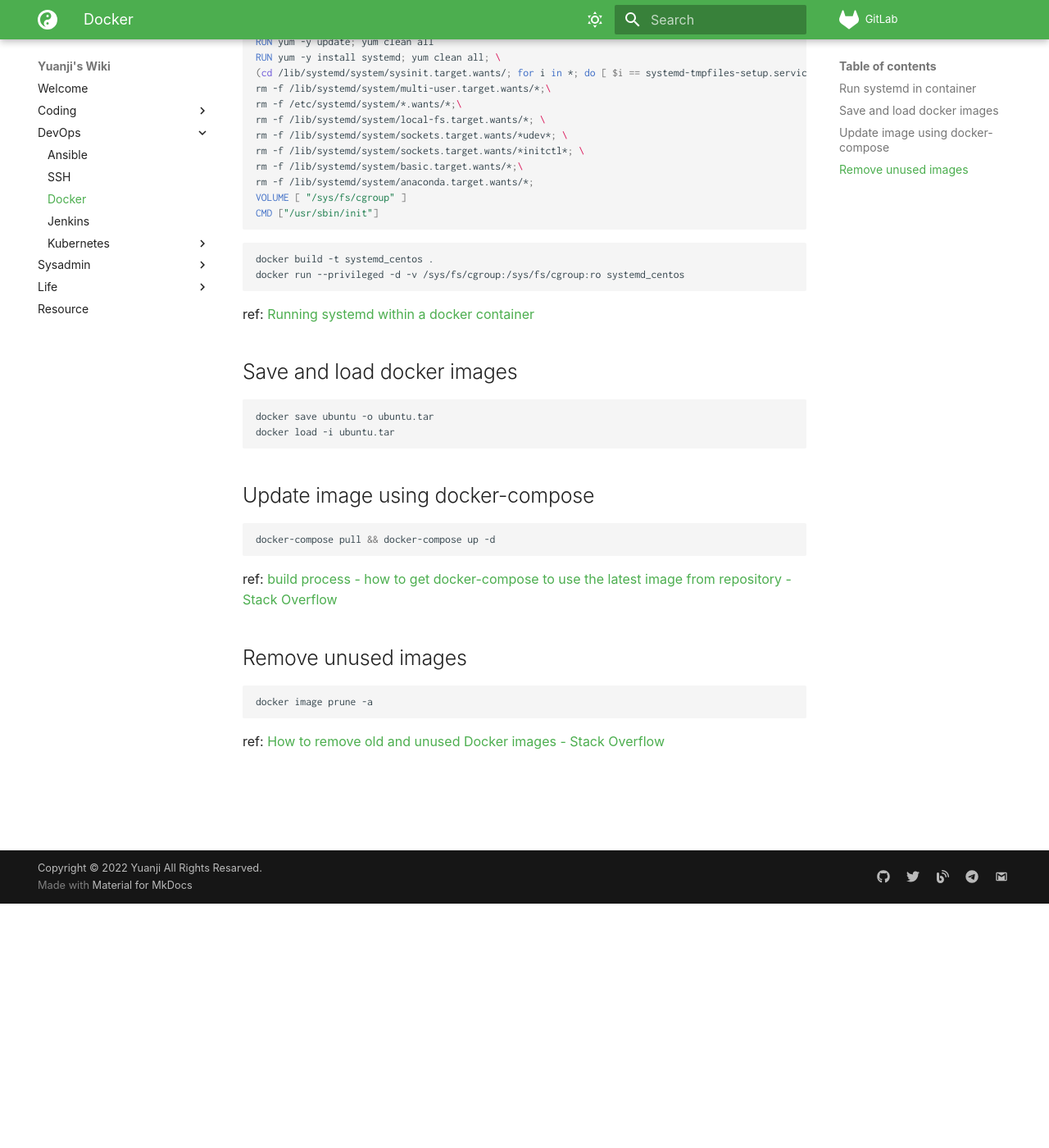
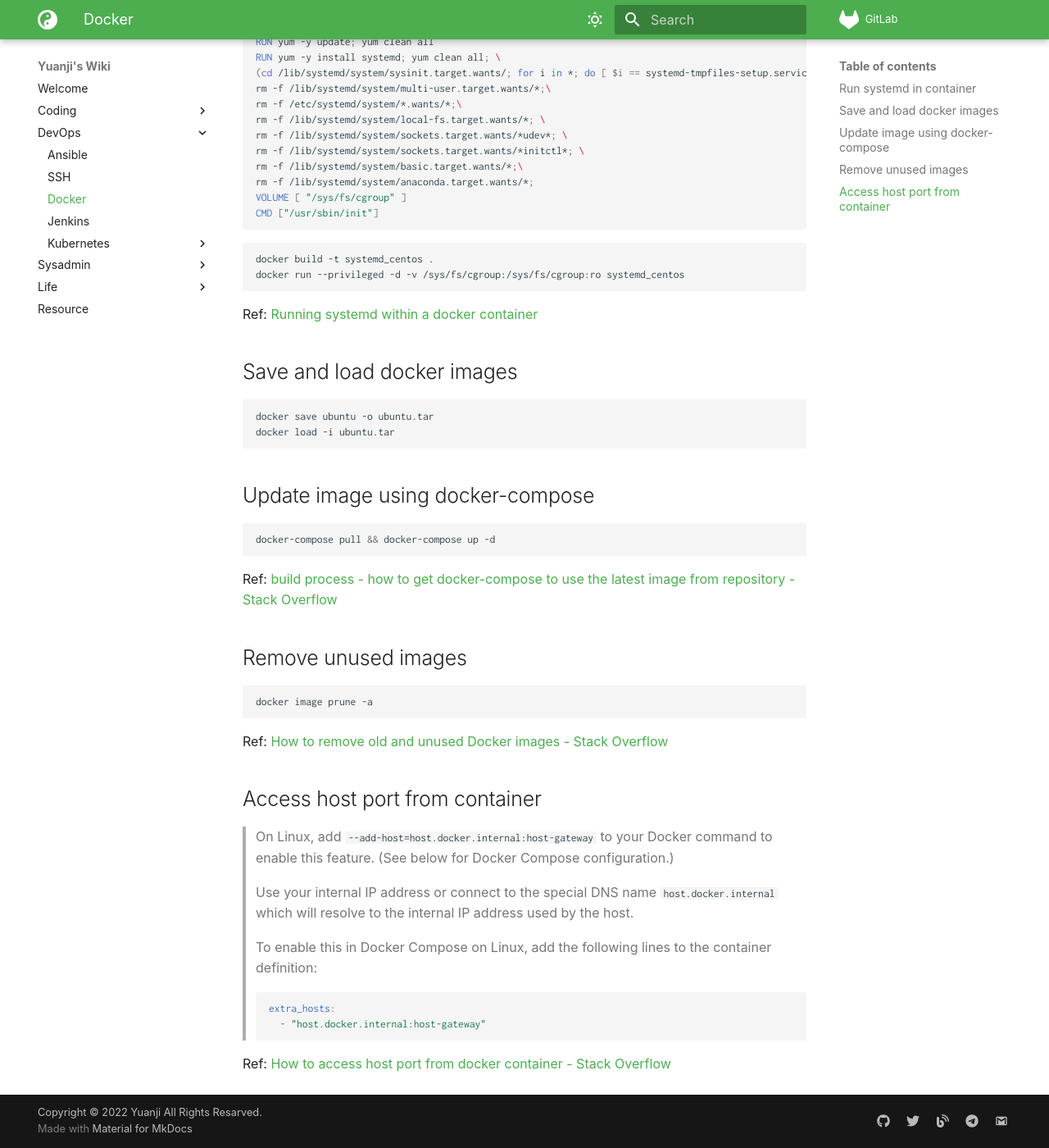
Before and after one commit to yuanji-dev/wiki, an MkDocs documentation site: the page built from docs/devops/docker.md, in a window 1280 px wide and 1400 px high, scrolled down 298 px. Shown: the whole window at 82% size. Built offline with MkDocs 1.6.1 and Material for MkDocs 9.7.7, drawn with Linux system fonts in a browser that asks for light colours; some web fonts are replaced; comment, search, counter and statistics services are not loaded.

Commit message:
feat(docker): update docker.md

````diff
--- a/docs/devops/docker.md
+++ b/docs/devops/docker.md
@@ -25,7 +25,7 @@ docker build -t systemd_centos .
 docker run --privileged -d -v /sys/fs/cgroup:/sys/fs/cgroup:ro systemd_centos
 ```
 
-ref: [Running systemd within a docker container](https://rhatdan.wordpress.com/2014/04/30/running-systemd-within-a-docker-container/)
+Ref: [Running systemd within a docker container](https://rhatdan.wordpress.com/2014/04/30/running-systemd-within-a-docker-container/)
 
 ## Save and load docker images
 
@@ -40,7 +40,7 @@ docker load -i ubuntu.tar
 docker-compose pull && docker-compose up -d
 ```
 
-ref: [build process - how to get docker-compose to use the latest image from repository - Stack Overflow](https://stackoverflow.com/questions/37685581/how-to-get-docker-compose-to-use-the-latest-image-from-repository#comment107864323_39127792)
+Ref: [build process - how to get docker-compose to use the latest image from repository - Stack Overflow](https://stackoverflow.com/questions/37685581/how-to-get-docker-compose-to-use-the-latest-image-from-repository#comment107864323_39127792)
 
 ## Remove unused images
 
@@ -48,4 +48,19 @@ ref: [build process - how to get docker-compose to use the latest image from rep
 docker image prune -a
 ```
 
-ref: [How to remove old and unused Docker images - Stack Overflow](https://stackoverflow.com/questions/32723111/how-to-remove-old-and-unused-docker-images)
+Ref: [How to remove old and unused Docker images - Stack Overflow](https://stackoverflow.com/questions/32723111/how-to-remove-old-and-unused-docker-images)
+
+## Access host port from container
+
+> On Linux, add `--add-host=host.docker.internal:host-gateway` to your Docker command to enable this feature. (See below for Docker Compose configuration.)
+>
+> Use your internal IP address or connect to the special DNS name `host.docker.internal` which will resolve to the internal IP address used by the host.
+>
+> To enable this in Docker Compose on Linux, add the following lines to the container definition:
+>
+> ```yaml
+> extra_hosts:
+>   - "host.docker.internal:host-gateway"
+> ```
+
+Ref: [How to access host port from docker container - Stack Overflow](https://stackoverflow.com/questions/31324981/how-to-access-host-port-from-docker-container)
````
